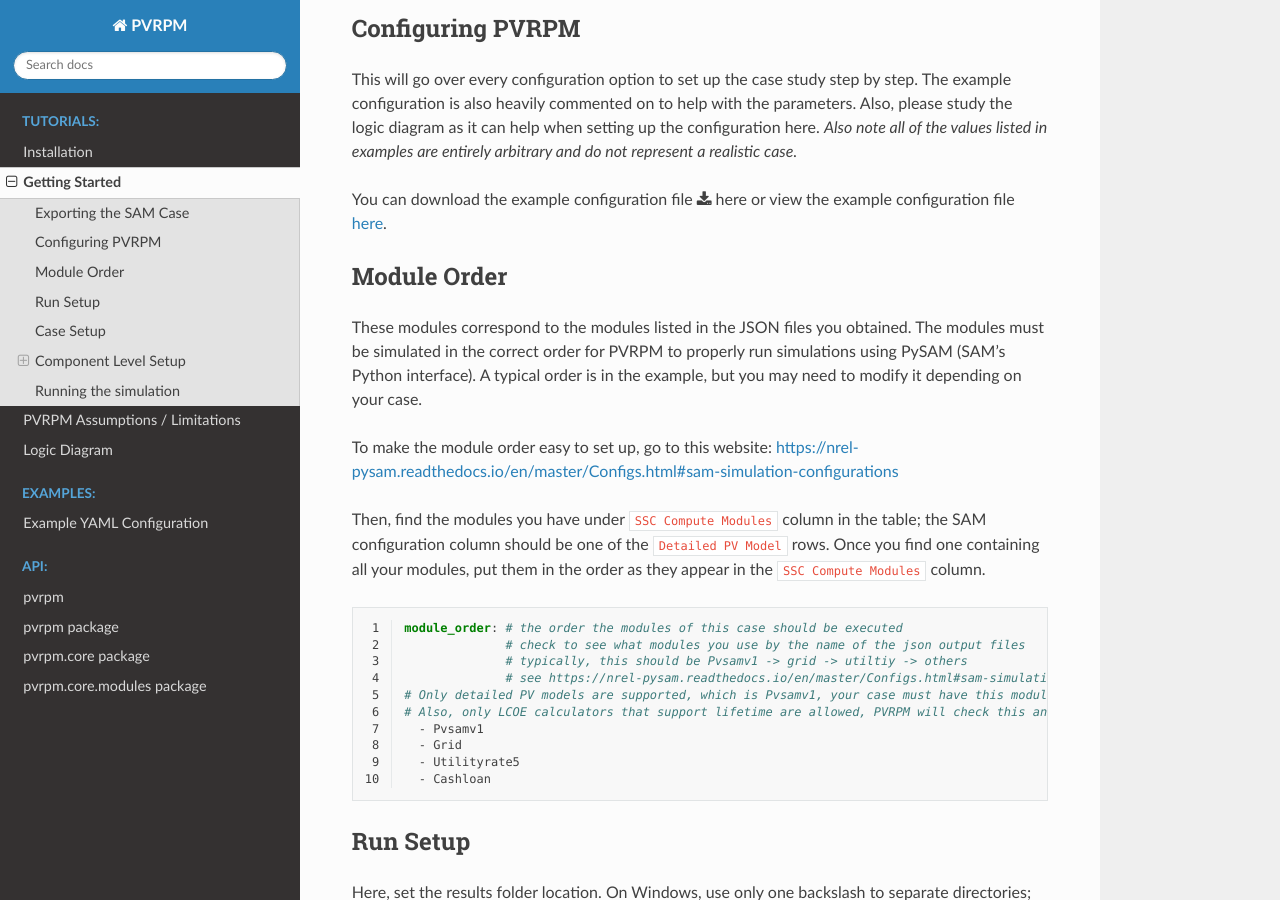
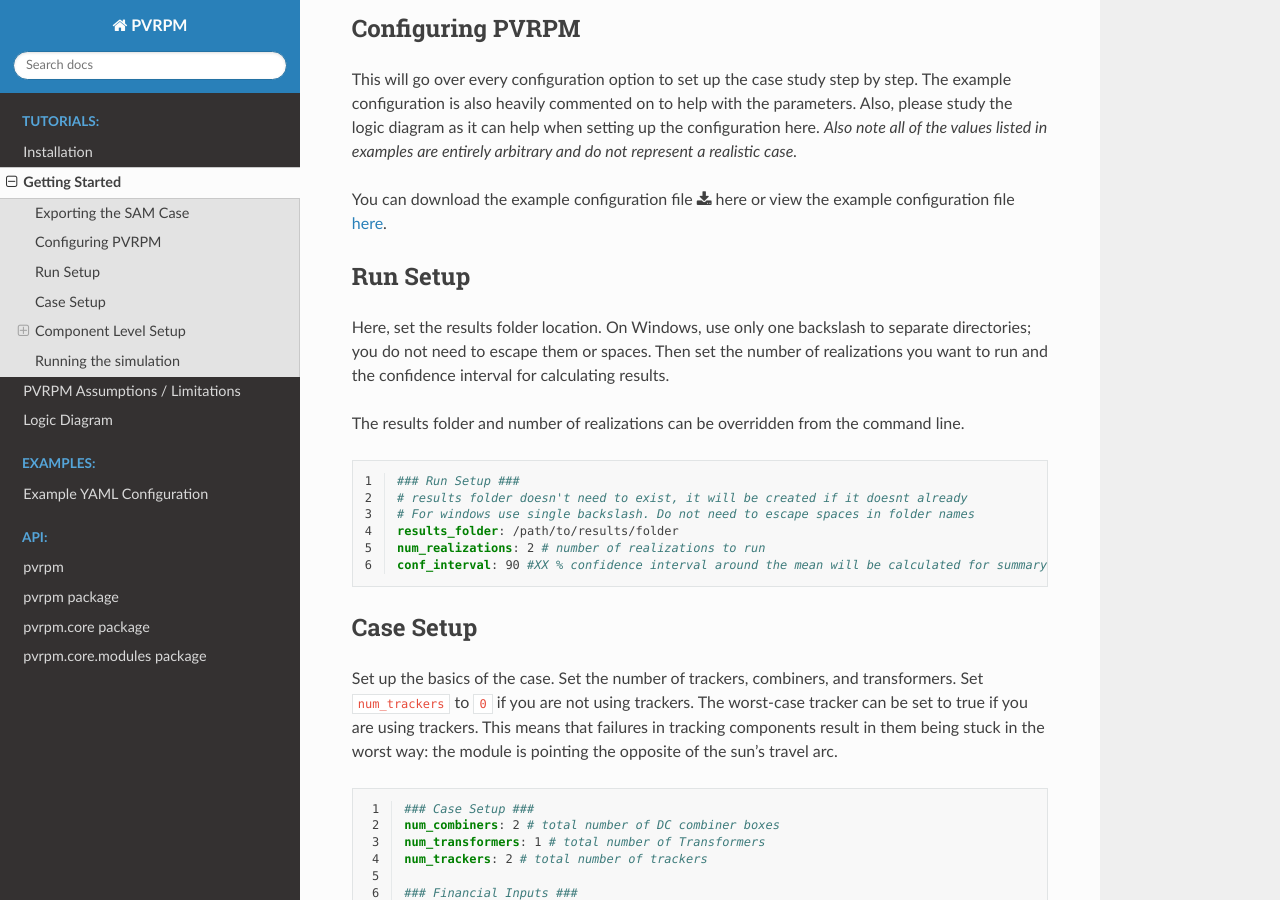
Before and after one commit to FSEC-Photovoltaics/pvrpm-lcoe, a Sphinx documentation site: the page built from docs/tutorial_2getting_started.rst, in a window 1280 px wide and 900 px high, scrolled down 978 px. Built offline with Sphinx 7.4.7 and the Read the Docs theme 2.0.0, drawn with Linux system fonts in a browser that asks for light colours.

Commit message:
remove module order section from getting started

```diff
--- a/docs/tutorial_2getting_started.rst
+++ b/docs/tutorial_2getting_started.rst
@@ -31,29 +31,6 @@
 This will go over every configuration option to set up the case study step by step. The example configuration is also heavily commented on to help with the parameters. Also, please study the logic diagram as it can help when setting up the configuration here. *Also note all of the values listed in examples are entirely arbitrary and do not represent a realistic case.*
 
 You can download the example configuration file :download:`here <../pvrpm/config/example_config.yml>` or view the example configuration file :doc:`here <example_pvrpm_config>`.
-
-Module Order
-----------------
-These modules correspond to the modules listed in the JSON files you obtained. The modules must be simulated in the correct order for PVRPM to properly run simulations using PySAM (SAM's Python interface). A typical order is in the example, but you may need to modify it depending on your case.
-
-To make the module order easy to set up, go to this website: https://nrel-pysam.readthedocs.io/en/master/Configs.html#sam-simulation-configurations
-
-Then, find the modules you have under ``SSC Compute Modules`` column in the table; the SAM configuration column should be one of the ``Detailed PV Model`` rows. Once you find one containing all your modules, put them in the order as they appear in the ``SSC Compute Modules`` column.
-
-.. code-block:: yaml
-  :linenos:
-
-  module_order: # the order the modules of this case should be executed
-                # check to see what modules you use by the name of the json output files
-                # typically, this should be Pvsamv1 -> grid -> utiltiy -> others
-                # see https://nrel-pysam.readthedocs.io/en/master/Configs.html#sam-simulation-configurations
-  # Only detailed PV models are supported, which is Pvsamv1, your case must have this module
-  # Also, only LCOE calculators that support lifetime are allowed, PVRPM will check this and notify you if your LCOE calculator doesn't support lifetime
-    - Pvsamv1
-    - Grid
-    - Utilityrate5
-    - Cashloan
-
 
 Run Setup
 ----------------
```
